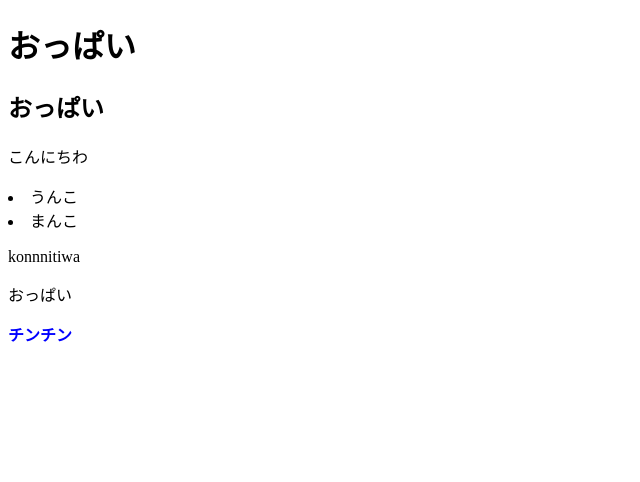
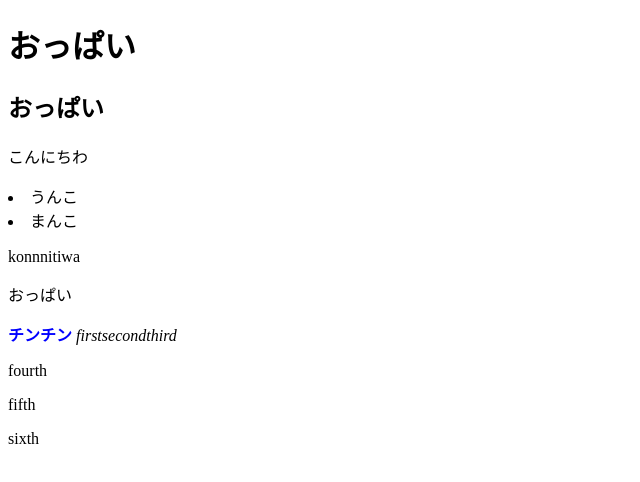
Before and after one commit to miniminionon/myoudoukun, a plain HTML site: page index.html in a window 1280 px wide. Shown: the whole page, without its empty margins (0-640 px from the left). Drawn offline with Linux system fonts and the light colour scheme.

Commit message:
Update index.html

```diff
--- a/index.html
+++ b/index.html
@@ -15,4 +15,8 @@
    color: blue;
   }
  </style>
+ <em>first</em><em>second</em><em>third</em>
+
+<p>fourth</p><p>fifth</p><p>sixth</p>
+
 </html>
```
